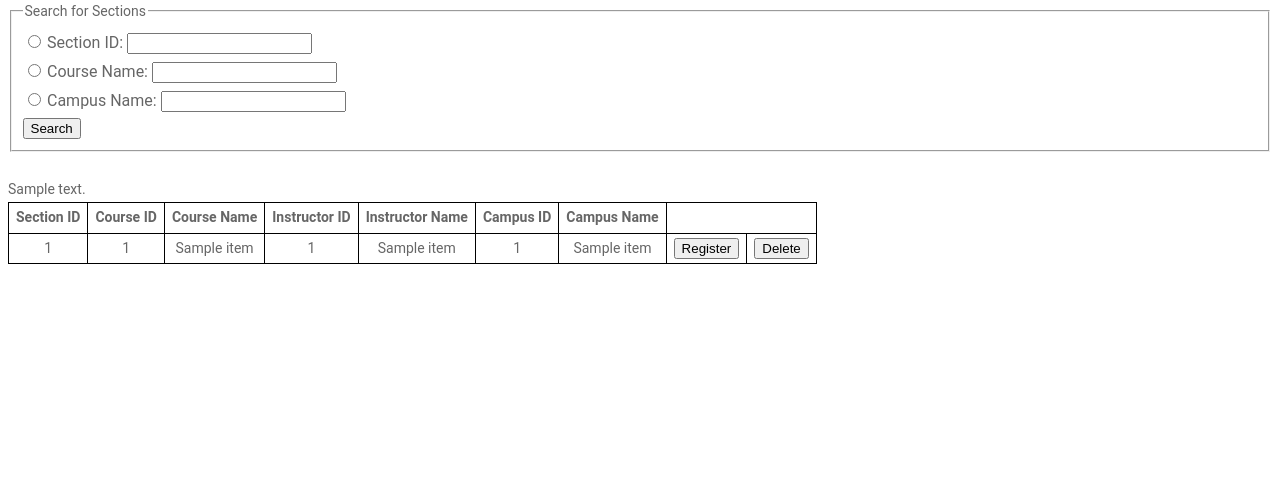
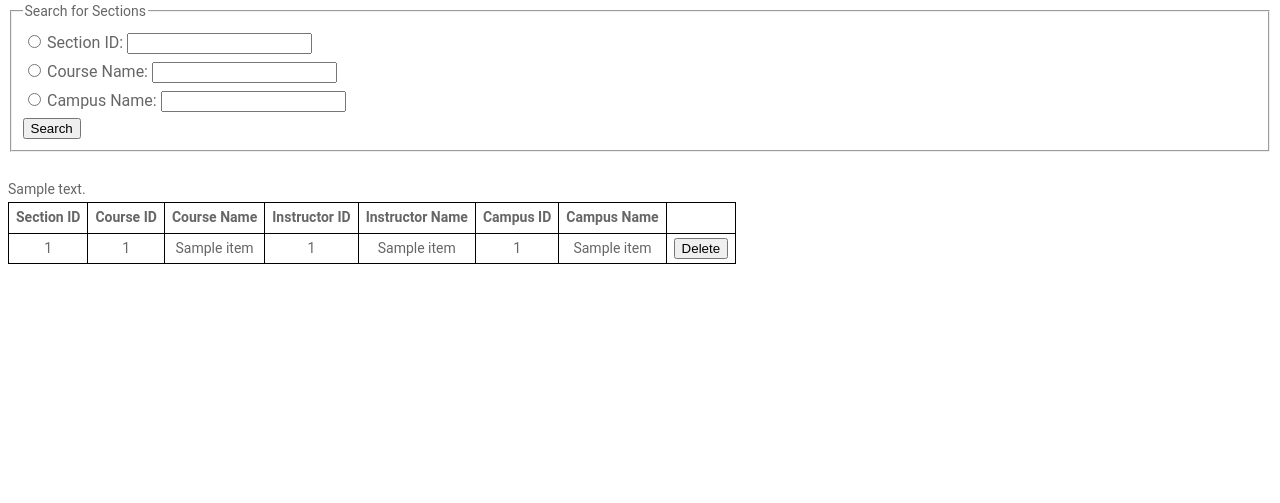
Before and after one commit to lyanita/cs340-project, a Flask app: template templates/sections.html in a window 1280 px wide. Shown: the part 226-729 px from the top of the page. Run offline with Flask 2, Linux system fonts and the light colour scheme; the template is opened without the code that fills it: most values are stand-ins (such as "Sample title", 1, 10 or a date in 2020).

Commit message:
Removed register button

```diff
--- a/templates/sections.html
+++ b/templates/sections.html
@@ -67,9 +67,6 @@
             <td>{{ item['instructor_name'] }}</td>
             <td>{{ item['campus_id'] }}</td>
             <td>{{ item['campus_name'] }}</td>
-            <td>
-              <input type="button" name="register" value="Register"
-                onclick="window.location='/section-register/{{ item['section_id'] }}'"/></td>
             <td> <input type='button' name='delete' value='Delete'
               onclick="window.location='/delete-section/{{ item['section_id'] }}'"></td>
           </tr>
```
